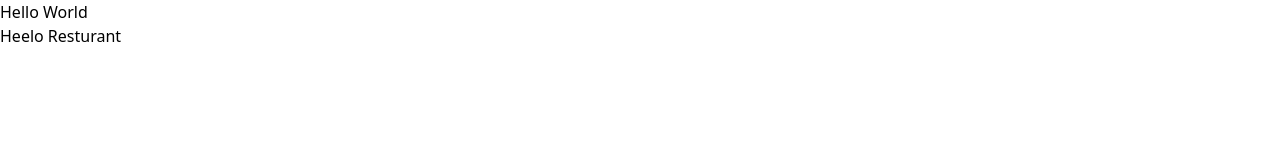
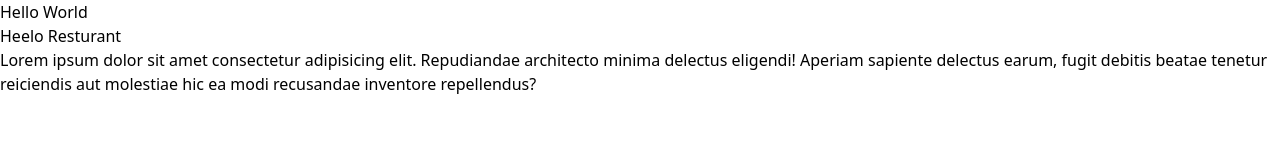
Before and after one commit to arnabpal16/Resturant_tailwind, a website built with Vite: page index.html in a window 1280 px wide. Built offline with nearby package versions, Linux system fonts and the light colour scheme.

Commit message:
v(1.0.0.)

```diff
--- a/index.html
+++ b/index.html
@@ -10,6 +10,7 @@
 <body>
     <h1>Hello World</h1>
     <h2>Heelo Resturant</h2>
+    <p>Lorem ipsum dolor sit amet consectetur adipisicing elit. Repudiandae architecto minima delectus eligendi! Aperiam sapiente delectus earum, fugit debitis beatae tenetur reiciendis aut molestiae hic ea modi recusandae inventore repellendus?</p>
 
 </body>
 </html>
```
Also changed, not shown: dist/index.html.
